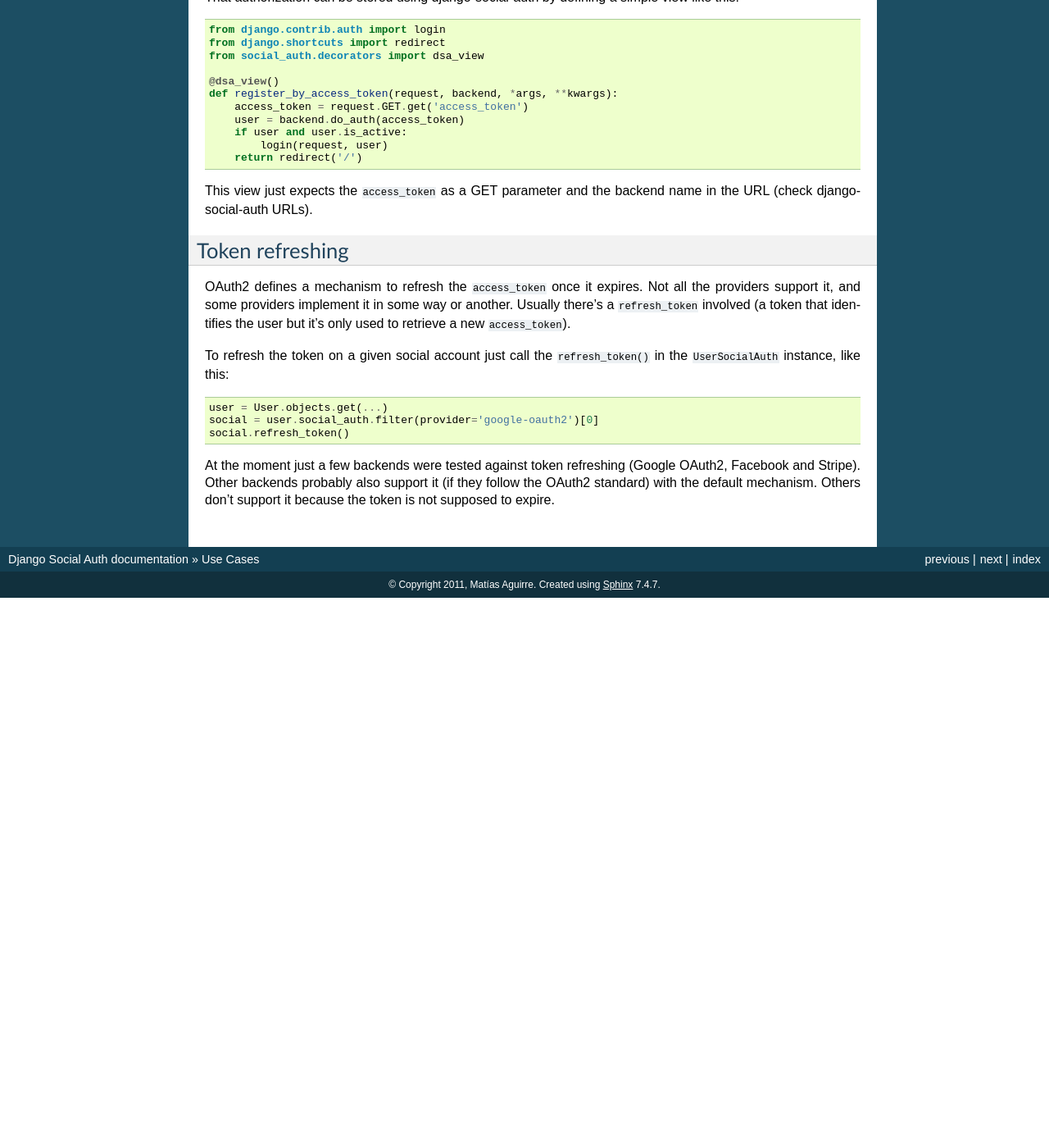
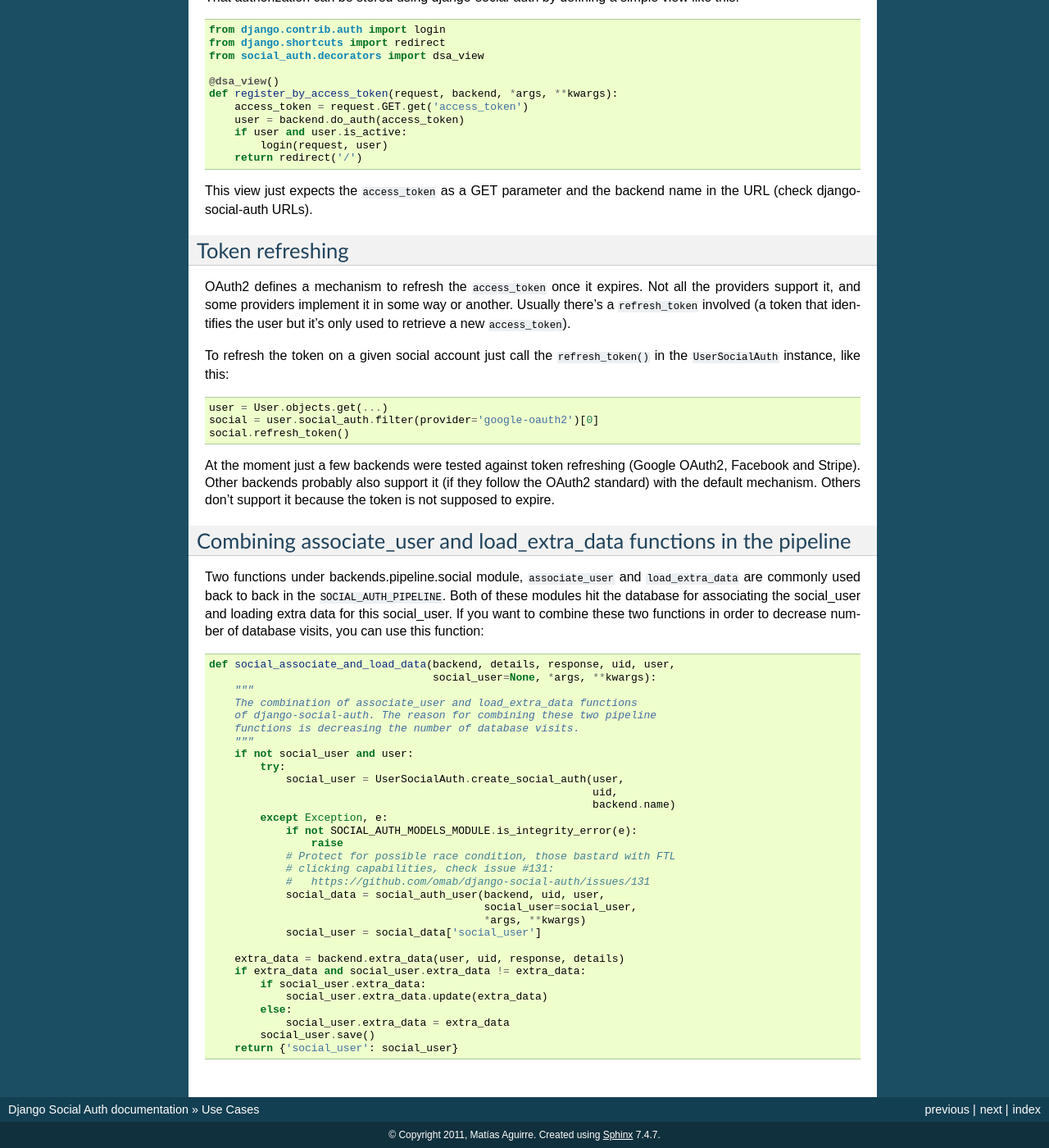
Before and after one commit to devs-cloud/django-social-auth-module, a Sphinx documentation site: the page built from doc/use_cases.rst, in a window 1280 px wide and 1400 px high, scrolled down 638 px. Shown: the whole window at 82% size. Built offline with Sphinx 7.4.7, drawn with Linux system fonts in a browser that asks for light colours; pages that are not in the unit, such as notebooks, are missing from menus; before the commit the page ends 1367 px from its top, so only the background shows below that; some of the changed text lies outside the part shown.

Commit message:
New Use_case is introduced.
I've also removed user setting of the return value,
instead of ``return {'social_user': social_user, 'user': user}``
I used ``return {'social_user': social_user}``

```diff
--- a/doc/use_cases.rst
+++ b/doc/use_cases.rst
@@ -71,3 +71,41 @@ At the moment just a few backends were tested against token refreshing
 (Google OAuth2, Facebook and Stripe). Other backends probably also support
 it (if they follow the OAuth2 standard) with the default mechanism. Others
 don't support it because the token is not supposed to expire.
+
+
+Combining associate_user and load_extra_data functions in the pipeline
+----------------------------------------------------------------------
+
+Two functions under backends.pipeline.social module, ``associate_user`` and ``load_extra_data`` are commonly used back to back in the ``SOCIAL_AUTH_PIPELINE``. Both of these modules hit the database for associating the social_user and loading extra data for this social_user. If you want to combine these two functions in order to decrease number of database visits, you can use this function::
+
+    def social_associate_and_load_data(backend, details, response, uid, user,
+                                       social_user=None, *args, **kwargs):
+        """
+        The combination of associate_user and load_extra_data functions
+        of django-social-auth. The reason for combining these two pipeline
+        functions is decreasing the number of database visits.
+        """
+        if not social_user and user:
+            try:
+                social_user = UserSocialAuth.create_social_auth(user,
+                                                                uid,
+                                                                backend.name)
+            except Exception, e:
+                if not SOCIAL_AUTH_MODELS_MODULE.is_integrity_error(e):
+                    raise
+                # Protect for possible race condition, those bastard with FTL
+                # clicking capabilities, check issue #131:
+                #   https://github.com/omab/django-social-auth/issues/131
+                social_data = social_auth_user(backend, uid, user,
+                                               social_user=social_user,
+                                               *args, **kwargs)
+                social_user = social_data['social_user']
+
+        extra_data = backend.extra_data(user, uid, response, details)
+        if extra_data and social_user.extra_data != extra_data:
+            if social_user.extra_data:
+                social_user.extra_data.update(extra_data)
+            else:
+                social_user.extra_data = extra_data
+            social_user.save()
+        return {'social_user': social_user}
```
